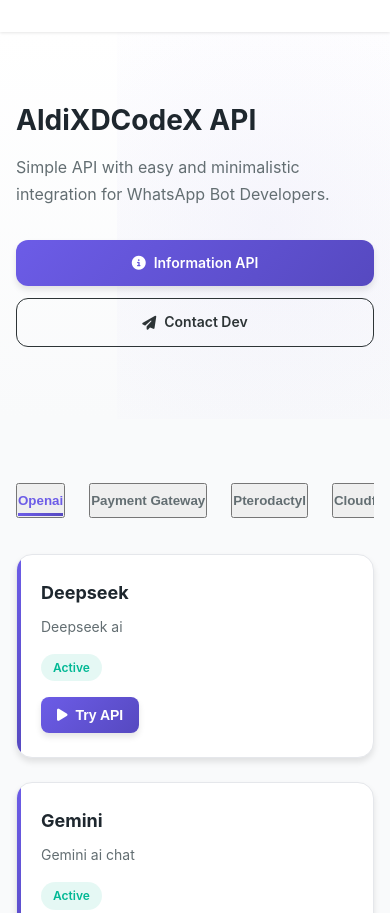
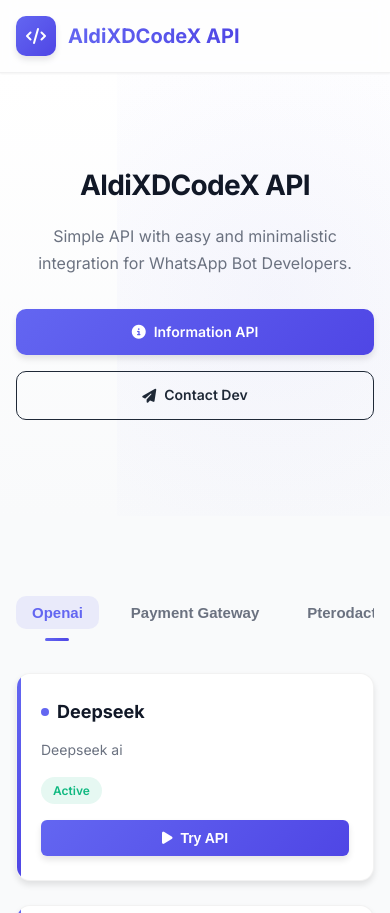
Before and after one commit to AldiXD-HACK/aldixd-apikey, a website: page index.html in a window 390 px wide. Shown: the top 913 px of the page. Drawn offline with Linux system fonts and the light colour scheme.

Commit message:
Update index.html
Signed-off-by: AldiXD-HACK <aldixd2009@gmail.com>

```diff
--- a/index.html
+++ b/index.html
@@ -6,32 +6,33 @@
   <link id="icon" rel="icon" href="" type="image/png">
   <title id="page"></title>
   <link rel="stylesheet" href="https://cdnjs.cloudflare.com/ajax/libs/font-awesome/6.5.0/css/all.min.css" />
+  <link href="https://fonts.googleapis.com/css2?family=Inter:wght@300;400;500;600;700&display=swap" rel="stylesheet">
   <style>
     /* ===== VARIABLES ===== */
     :root {
-      --primary: #6C5CE7;
-      --primary-dark: #5649C0;
-      --primary-light: #A29BFE;
+      --primary: #6366F1;
+      --primary-dark: #4F46E5;
+      --primary-light: #A5B4FC;
       --secondary: #E8EAF6;
-      --dark: #2D3436;
-      --darker: #1E272E;
+      --dark: #1F2937;
+      --darker: #111827;
       --light: #FFFFFF;
-      --gray: #636E72;
-      --light-gray: #F5F6FA;
+      --gray: #6B7280;
+      --light-gray: #F3F4F6;
       --lighter-gray: #F9FAFB;
-      --success: #00B894;
-      --warning: #FDCB6E;
-      --danger: #D63031;
+      --success: #10B981;
+      --warning: #F59E0B;
+      --danger: #EF4444;
       --card-bg: #FFFFFF;
       --card-hover: #F8F9FA;
       --transition: all 0.3s cubic-bezier(0.4, 0, 0.2, 1);
-      --shadow-sm: 0 1px 3px rgba(0, 0, 0, 0.1);
+      --shadow-sm: 0 1px 2px rgba(0, 0, 0, 0.05);
       --shadow: 0 4px 6px rgba(0, 0, 0, 0.1);
       --shadow-md: 0 10px 15px rgba(0, 0, 0, 0.1);
       --shadow-lg: 0 20px 25px rgba(0, 0, 0, 0.1);
-      --radius-sm: 8px;
-      --radius-md: 12px;
-      --radius-lg: 16px;
+      --radius-sm: 6px;
+      --radius-md: 10px;
+      --radius-lg: 14px;
     }
 
     /* ===== LOADING SCREEN ===== */
@@ -51,7 +52,7 @@
     }
 
     .loading-spinner-large {
-      border: 4px solid rgba(108, 92, 231, 0.1);
+      border: 4px solid rgba(99, 102, 241, 0.1);
       border-top: 4px solid var(--primary);
       border-radius: 50%;
       width: 60px;
@@ -75,7 +76,7 @@
     }
 
     body {
-      font-family: 'Poppins', -apple-system, BlinkMacSystemFont, sans-serif;
+      font-family: 'Inter', -apple-system, BlinkMacSystemFont, sans-serif;
       background-color: var(--lighter-gray);
       color: var(--dark);
       line-height: 1.6;
@@ -96,6 +97,9 @@
       top: 0;
       z-index: 50;
       padding: 16px 0;
+      backdrop-filter: blur(8px);
+      background-color: rgba(255, 255, 255, 0.8);
+      border-bottom: 1px solid rgba(0, 0, 0, 0.05);
     }
 
     .header-container {
@@ -127,14 +131,18 @@
       font-size: 1.25rem;
       font-weight: 700;
       color: var(--dark);
+      background: linear-gradient(to right, var(--primary), var(--primary-dark));
+      -webkit-background-clip: text;
+      -webkit-text-fill-color: transparent;
     }
 
     /* ===== HERO SECTION ===== */
     .hero {
-      padding: 96px 0;
+      padding: 120px 0 96px;
       background: linear-gradient(to bottom, var(--light), var(--lighter-gray));
       position: relative;
       overflow: hidden;
+      text-align: center;
     }
 
     .hero::before {
@@ -144,7 +152,7 @@
       right: -10%;
       width: 80%;
       height: 200%;
-      background: radial-gradient(circle, rgba(108, 92, 231, 0.05) 0%, rgba(108, 92, 231, 0) 70%);
+      background: radial-gradient(circle, rgba(99, 102, 241, 0.05) 0%, rgba(99, 102, 241, 0) 70%);
       z-index: 0;
     }
 
@@ -152,33 +160,36 @@
       position: relative;
       z-index: 1;
       max-width: 800px;
+      margin: 0 auto;
     }
 
     .hero-title {
-      font-size: 2.5rem;
-      font-weight: 700;
+      font-size: 3rem;
+      font-weight: 800;
       color: var(--darker);
       line-height: 1.2;
-      margin-bottom: 16px;
+      margin-bottom: 20px;
+      letter-spacing: -0.025em;
     }
 
     .hero-description {
       font-size: 1.125rem;
       color: var(--gray);
       max-width: 600px;
-      margin-bottom: 32px;
+      margin: 0 auto 32px;
       line-height: 1.7;
     }
 
     /* ===== API LINKS ===== */
     #apiLinks {
       display: flex;
-      gap: 12px;
-      margin-top: 24px;
+      gap: 16px;
+      margin-top: 32px;
+      justify-content: center;
     }
 
     #apiLinks a {
-      padding: 12px 20px;
+      padding: 12px 24px;
       font-size: 0.875rem;
       font-weight: 600;
       text-decoration: none;
@@ -206,18 +217,26 @@
       box-shadow: var(--shadow-md);
     }
 
+    #apiLinks a:first-child:hover {
+      background: linear-gradient(135deg, var(--primary-dark), var(--primary));
+    }
+
+    #apiLinks a:last-child:hover {
+      background: rgba(0, 0, 0, 0.02);
+    }
+
     /* ===== CONTENT SECTION ===== */
     .content-section {
-      padding: 64px 0;
+      padding: 80px 0;
     }
 
     /* ===== TABS ===== */
     .tabs {
       display: flex;
-      gap: 24px;
+      gap: 16px;
       overflow-x: auto;
       padding-bottom: 12px;
-      margin-bottom: 24px;
+      margin-bottom: 32px;
       scrollbar-width: none;
     }
 
@@ -226,33 +245,45 @@
     }
 
     .tab {
-      padding: 8px 0;
+      padding: 8px 16px;
       font-weight: 600;
       color: var(--gray);
       cursor: pointer;
       position: relative;
       white-space: nowrap;
       transition: var(--transition);
+      border-radius: var(--radius-md);
+      background: transparent;
+      border: none;
+      font-size: 0.9375rem;
+    }
+
+    .tab:hover {
+      color: var(--primary);
+      background: rgba(99, 102, 241, 0.05);
     }
 
     .tab.active {
       color: var(--primary);
+      background: rgba(99, 102, 241, 0.1);
     }
 
     .tab.active::after {
       content: '';
       position: absolute;
-      bottom: 0;
-      left: 0;
-      width: 100%;
+      bottom: -12px;
+      left: 50%;
+      transform: translateX(-50%);
+      width: 24px;
       height: 3px;
       background: linear-gradient(90deg, var(--primary), var(--primary-dark));
+      border-radius: 3px;
     }
 
     /* ===== API CARDS ===== */
     .api-list {
       display: grid;
-      grid-template-columns: repeat(auto-fill, minmax(300px, 1fr));
+      grid-template-columns: repeat(auto-fill, minmax(320px, 1fr));
       gap: 24px;
       margin-bottom: 64px;
     }
@@ -262,10 +293,13 @@
       border-radius: var(--radius-lg);
       padding: 24px;
       box-shadow: var(--shadow);
-      border: 1px solid #E5E7EB;
+      border: 1px solid rgba(0, 0, 0, 0.05);
       transition: var(--transition);
       position: relative;
       overflow: hidden;
+      display: flex;
+      flex-direction: column;
+      height: 100%;
     }
 
     .api-card::before {
@@ -286,13 +320,26 @@
 
     .api-info {
       margin-bottom: 16px;
+      flex-grow: 1;
     }
 
     .api-info h3 {
       font-size: 1.125rem;
       font-weight: 700;
       color: var(--darker);
-      margin-bottom: 8px;
+      margin-bottom: 12px;
+      display: flex;
+      align-items: center;
+      gap: 8px;
+    }
+
+    .api-info h3::before {
+      content: '';
+      display: inline-block;
+      width: 8px;
+      height: 8px;
+      border-radius: 50%;
+      background: var(--primary);
     }
 
     .api-info p {
@@ -311,17 +358,17 @@
     }
 
     .status-active {
-      background: rgba(0, 184, 148, 0.1);
+      background: rgba(16, 185, 129, 0.1);
       color: var(--success);
     }
 
     .status-warning {
-      background: rgba(253, 203, 110, 0.1);
+      background: rgba(245, 158, 11, 0.1);
       color: var(--warning);
     }
 
     .status-danger {
-      background: rgba(214, 48, 49, 0.1);
+      background: rgba(239, 68, 68, 0.1);
       color: var(--danger);
     }
 
@@ -335,15 +382,19 @@
       font-weight: 600;
       display: flex;
       align-items: center;
+      justify-content: center;
       gap: 8px;
       cursor: pointer;
       transition: var(--transition);
       box-shadow: var(--shadow);
+      width: 100%;
+      margin-top: auto;
     }
 
     .play-button:hover {
       transform: translateY(-2px);
       box-shadow: var(--shadow-md);
+      background: linear-gradient(135deg, var(--primary-dark), var(--primary));
     }
 
     /* ===== MODAL ===== */
@@ -374,11 +425,12 @@
       background: var(--light);
       border-radius: var(--radius-lg);
       width: 100%;
-      max-width: 500px;
+      max-width: 560px;
       box-shadow: var(--shadow-lg);
       transform: translateY(20px);
       transition: transform 0.3s ease;
       overflow: hidden;
+      border: 1px solid rgba(0, 0, 0, 0.1);
     }
 
     .modal.active .modal-dialog {
@@ -386,17 +438,30 @@
     }
 
     .modal-header {
-      padding: 20px;
-      border-bottom: 1px solid #E5E7EB;
+      padding: 20px 24px;
+      border-bottom: 1px solid rgba(0, 0, 0, 0.05);
       display: flex;
       justify-content: space-between;
       align-items: center;
+      background: var(--lighter-gray);
     }
 
     .modal-header h5 {
       font-size: 1.25rem;
       font-weight: 700;
       color: var(--darker);
+      display: flex;
+      align-items: center;
+      gap: 8px;
+    }
+
+    .modal-header h5::before {
+      content: '';
+      display: inline-block;
+      width: 6px;
+      height: 6px;
+      border-radius: 50%;
+      background: var(--primary);
     }
 
     .modal-header span {
@@ -404,6 +469,7 @@
       color: var(--gray);
       display: block;
       margin-top: 4px;
+      font-weight: 400;
     }
 
     .btn-close {
@@ -427,7 +493,7 @@
     }
 
     .modal-body {
-      padding: 20px;
+      padding: 24px;
     }
 
     .copy-section {
@@ -436,6 +502,7 @@
       border-radius: var(--radius-sm);
       overflow: hidden;
       margin-bottom: 20px;
+      border: 1px solid rgba(0, 0, 0, 0.05);
     }
 
     .copy-section.active {
@@ -449,6 +516,8 @@
       font-size: 0.875rem;
       overflow-x: auto;
       white-space: nowrap;
+      color: var(--dark);
+      background: var(--light);
     }
 
     .copy-button {
@@ -460,13 +529,15 @@
       font-weight: 600;
       display: flex;
       align-items: center;
+      justify-content: center;
       gap: 8px;
       cursor: pointer;
       transition: var(--transition);
+      min-width: 100px;
     }
 
     .copy-button:hover {
-      opacity: 0.9;
+      background: linear-gradient(135deg, var(--primary-dark), var(--primary));
     }
 
     .modal-body form label {
@@ -480,7 +551,7 @@
     .modal-body form input {
       width: 100%;
       padding: 12px 16px;
-      border: 1px solid #E5E7EB;
+      border: 1px solid rgba(0, 0, 0, 0.1);
       border-radius: var(--radius-sm);
       background: var(--light);
       color: var(--dark);
@@ -492,7 +563,7 @@
     .modal-body form input:focus {
       outline: none;
       border-color: var(--primary);
-      box-shadow: 0 0 0 3px rgba(108, 92, 231, 0.2);
+      box-shadow: 0 0 0 3px rgba(99, 102, 241, 0.2);
     }
 
     #submitParamBtn {
@@ -517,10 +588,11 @@
     #submitParamBtn:hover {
       transform: translateY(-2px);
       box-shadow: var(--shadow-md);
+      background: linear-gradient(135deg, var(--primary-dark), var(--primary));
     }
 
     .loading-spinner {
-      border: 3px solid rgba(108, 92, 231, 0.1);
+      border: 3px solid rgba(99, 102, 241, 0.1);
       border-top: 3px solid var(--primary);
       border-radius: 50%;
       width: 40px;
@@ -533,7 +605,7 @@
       background: var(--light-gray);
       padding: 16px;
       border-radius: var(--radius-sm);
-      border: 1px solid #E5E7EB;
+      border: 1px solid rgba(0, 0, 0, 0.05);
       font-size: 0.875rem;
       max-height: 400px;
       overflow-y: auto;
@@ -541,11 +613,12 @@
       white-space: pre-wrap;
       word-break: break-word;
       font-family: 'Roboto Mono', monospace;
+      line-height: 1.5;
     }
 
     /* ===== FOOTER ===== */
     .footer {
-      padding: 64px 0;
+      padding: 80px 0;
       background: var(--darker);
       color: white;
       position: relative;
@@ -558,7 +631,7 @@
       left: 0;
       width: 100%;
       height: 100%;
-      background: radial-gradient(circle at top left, rgba(108, 92, 231, 0.1) 0%, transparent 50%);
+      background: radial-gradient(circle at top left, rgba(99, 102, 241, 0.1) 0%, transparent 50%);
     }
 
     .footer-content {
@@ -568,19 +641,22 @@
     }
 
     .footer-logo {
-      font-size: 1.5rem;
-      font-weight: 700;
+      font-size: 1.75rem;
+      font-weight: 800;
       margin-bottom: 24px;
       background: linear-gradient(135deg, var(--primary), var(--primary-dark));
       -webkit-background-clip: text;
       -webkit-text-fill-color: transparent;
+      display: inline-block;
+      letter-spacing: -0.025em;
     }
 
     .footer-description {
       max-width: 600px;
       margin: 0 auto 32px;
-      color: #A4B0BE;
+      color: #9CA3AF;
       line-height: 1.6;
+      font-size: 1rem;
     }
 
     .contact {
@@ -612,7 +688,7 @@
 
     #credits {
       font-size: 0.875rem;
-      color: #A4B0BE;
+      color: #9CA3AF;
     }
 
     /* ===== ANIMATIONS ===== */
@@ -622,10 +698,21 @@
       }
     }
 
+    @keyframes fadeInUp {
+      from {
+        opacity: 0;
+        transform: translateY(20px);
+      }
+      to {
+        opacity: 1;
+        transform: translateY(0);
+      }
+    }
+
     /* ===== RESPONSIVE ===== */
     @media (max-width: 768px) {
       .hero-title {
-        font-size: 2rem;
+        font-size: 2.25rem;
       }
 
       .hero-description {
@@ -652,7 +739,7 @@
       }
 
       .hero {
-        padding: 72px 0;
+        padding: 96px 0;
       }
 
       .hero-title {
@@ -670,6 +757,12 @@
   </style>
 </head>
 <body>
+  <!-- Loading Screen -->
+  <div id="loading-screen">
+    <div class="loading-spinner-large"></div>
+    <div class="loading-text">Loading API Documentation...</div>
+  </div>
+
   <!-- Header -->
   <header class="header">
     <div class="container">
```
